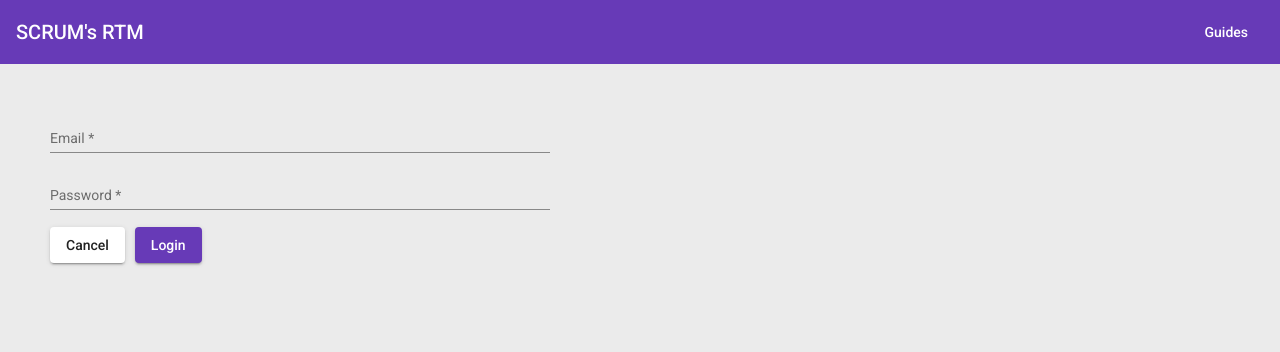
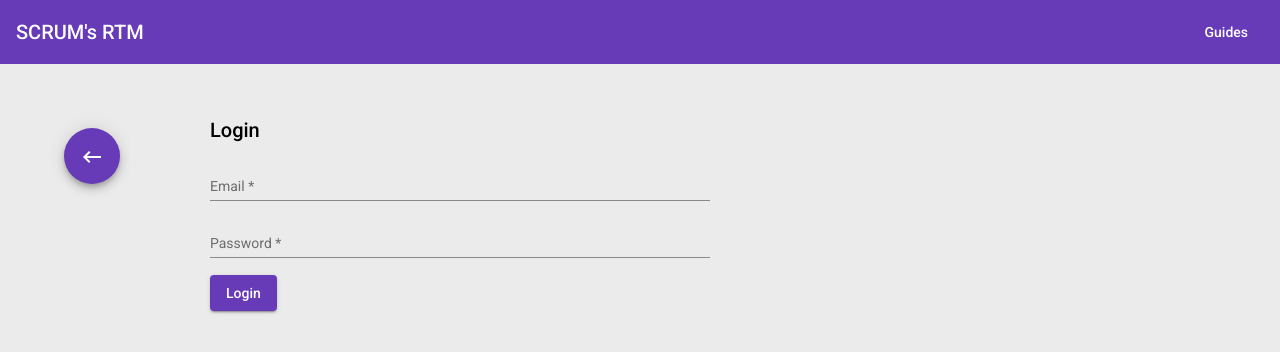
Before and after one commit to htchows/rtm-scrum, an Angular app: page /login in a window 1280 px wide. Shown: the top 352 px of the page. Built offline with nearby package versions, Linux system fonts and the light colour scheme.

Commit message:
local api

```diff
--- a/src/app/components/dialog-box/dialog-box.component.html
+++ b/src/app/components/dialog-box/dialog-box.component.html
@@ -77,7 +77,7 @@
             <mat-label>Product Backlog ID</mat-label>
             <mat-select [(ngModel)]="data.data.pbid" formControlName="pb_id">
                 <mat-option *ngFor="let pb of pb_list"
-                            [value]="pb.pbid" >{{ pb.pb_id }}</mat-option>
+                            [value]="pb.pbid" >{{ pb.pb_id }} - {{ pb.desc }}</mat-option>
             </mat-select>
         </mat-form-field>
 
--- a/src/app/components/login/login.component.css
+++ b/src/app/components/login/login.component.css
@@ -14,3 +14,31 @@ button {
     margin-right: 10px;
     margin-bottom: 10px;
 }
+
+
+.sidenav {
+    margin-top: 90px;
+    width: 100px;
+    position: fixed;
+    z-index: 1;
+    top: 20px;
+    left: 30px;
+    overflow-x: hidden;
+    padding: 18px 0;
+}
+
+.main {
+    margin-top: 40px;
+    margin-right: 30px;
+    margin-left: 150px;
+    margin-bottom: 40px;
+    padding: 0px 10px;
+}
+
+.back {
+    float: right;
+}
+
+.icon {
+    margin-right: 0px !important;
+}
--- a/src/app/components/login/login.component.html
+++ b/src/app/components/login/login.component.html
@@ -1,3 +1,10 @@
+<div class="sidenav">
+  <button mat-fab class="back" color="primary"  [routerLink]="['/']">
+      <mat-icon class="icon">keyboard_backspace</mat-icon>
+  </button>
+</div>
+<div class="main">
+  <h2>Login</h2>
   <form class="example-form" [formGroup]="signinForm" (ngSubmit)="loginUser()">
       <mat-form-field class="example-full-width">
         <mat-label>Email</mat-label>
@@ -12,7 +19,8 @@
           <mat-error *ngIf="hasError('password', 'required')">Password is required</mat-error>
           <mat-error *ngIf="hasError('password', 'maxlength')">You have more than 10 characters</mat-error>
       </mat-form-field>
-    <button mat-raised-button [routerLink]="['/home-page']">Cancel</button>
+      <!-- <button mat-raised-button [routerLink]="['/home-page']">Cancel</button> -->
       <button mat-raised-button color="primary" class="btn" type="submit">Login</button>
       <mat-error *ngIf="invalid">Invalid email or password</mat-error>
   </form>
+</div>
--- a/src/app/components/register/register.component.css
+++ b/src/app/components/register/register.component.css
@@ -18,3 +18,31 @@ button {
 .form {
   margin-bottom: 10px;
 }
+
+
+.sidenav {
+  margin-top: 90px;
+  width: 100px;
+  position: fixed;
+  z-index: 1;
+  top: 20px;
+  left: 30px;
+  overflow-x: hidden;
+  padding: 18px 0;
+}
+
+.main {
+  margin-top: 40px;
+  margin-right: 30px;
+  margin-left: 150px;
+  margin-bottom: 40px;
+  padding: 0px 10px;
+}
+
+.back {
+  float: right;
+}
+
+.icon {
+  margin-right: 0px !important;
+}
--- a/src/app/components/register/register.component.html
+++ b/src/app/components/register/register.component.html
@@ -1,3 +1,10 @@
+<div class="sidenav">
+    <button mat-fab class="back" color="primary"  [routerLink]="['/']">
+        <mat-icon class="icon">keyboard_backspace</mat-icon>
+    </button>
+</div>
+<div class="main">
+    <h2>Sign Up</h2>
     <form class="example-form" [formGroup]="signupForm" (ngSubmit)="registerUser()">
         <div class="form">
             <mat-form-field class="example-full-width">
@@ -23,8 +30,9 @@
                 <mat-error *ngIf="hasError('password', 'maxlength')">You have more than 10 characters</mat-error>
             </mat-form-field>
         </div>
-    <button mat-raised-button [routerLink]="['/home-page']">Cancel</button>
-    <button mat-raised-button color="primary" type="submit" [disabled]="!signupForm.valid">Sign Up</button>
+        <!-- <button mat-raised-button [routerLink]="['/home-page']">Cancel</button> -->
+        <button mat-raised-button color="primary" type="submit">Sign Up</button>
         <br />
         <mat-error *ngIf="email_exists">This email is being used</mat-error>
     </form>
+</div>
--- a/src/app/components/register/register.component.ts
+++ b/src/app/components/register/register.component.ts
@@ -29,6 +29,7 @@ export class RegisterComponent implements OnInit {
   ngOnInit() { }
 
   registerUser() {
+    if(this.signupForm.valid){
       this.authService.check_email(this.signupForm.value.email).subscribe((res) => {
         if (res === "0") {
           this.email_exists = false;
@@ -44,7 +45,7 @@ export class RegisterComponent implements OnInit {
           console.log(this.email_exists)
         }
       })
-
+    }
   }
 
   hasError = (controlName: string, errorName: string) =>{
```
Lines whose indentation alone changed are shown as unchanged.
